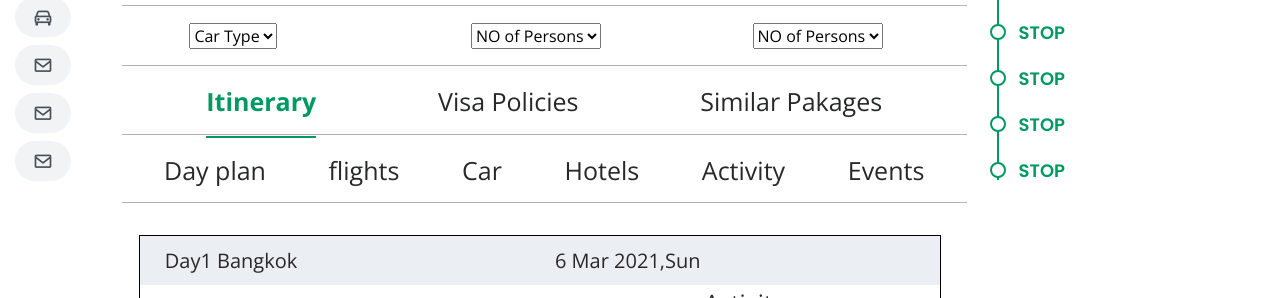
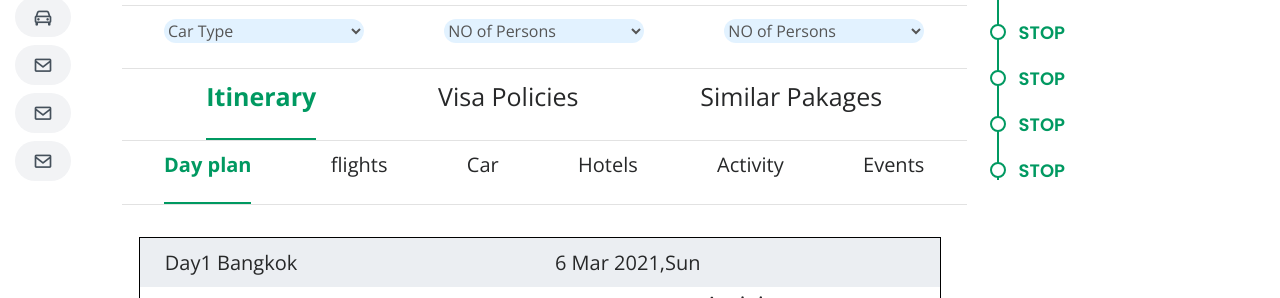
Before and after one commit to rayudutejesh/portfolio, a plain HTML site: page card.html in a window 1280 px wide. Shown: the part 427-725 px from the top of the page. Drawn offline with nearby package versions, Linux system fonts and the light colour scheme.

Commit message:
Add files via upload

```diff
--- a/assets/css/card.css
+++ b/assets/css/card.css
@@ -1,3 +1,4 @@
+
 .contain{
     margin: 0 10px;
     position: relative;
@@ -63,21 +64,33 @@
       }
   }
     /*--------------------------------------------------------------
-# car type
+# trip type
 --------------------------------------------------------------*/
-.car_type{
+.trip_type{
+    display: block;
     width: 100%;
-    height: 3vh;
-    font-size: 16px;
-bottom: 5px;
-padding: 2% 0% 5% 8%;
-display: block;
-width: 100%;
-justify-content: space-between;
-border-top:1px solid #b1b1b1;
+    justify-content: space-between;
+    height: 8vh;
+    background-color: #fff;
 
-background-color: #ffffff;
-border-bottom:1px solid #b1b1b1;
+    padding: 1.5% 5% 2% 5%;
+    border-bottom:1px solid #e2e2e2;
+    border-top:1px solid #e2e2e2;
+}
+.car_type select{
+    width: 200px;
+    border-radius: 50px;
+    background-color: #e2f2ff;
+    color: #555555;
+    z-index: 1;
+    outline:none;
+    border: none;
+    cursor: pointer;
+}
+
+.car_type select option select{
+    border: none;
+    outline: none;
 }
 /*--------------------------------------------------------------
 # itinerary
@@ -87,12 +100,15 @@ font-size: 25px;
 display: block;
 width: 100%;
 justify-content: space-between;
-height: 5vh;
+height: 9vh;
 background-color: #fff;
 z-index: 100;
-padding: 2% 10% 6% 10%;
-border-bottom:1px solid #b1b1b1;
+padding: 1% 10% 0% 10%;
+border-bottom:1px solid #e2e2e2;
 
+}
+#visa1,#visa2,#visa3{
+    cursor: pointer;
 }
 @media screen and (max-width: 768px) {
 
@@ -101,7 +117,7 @@ border-bottom:1px solid #b1b1b1;
     color: #009961!important;
     font-weight: 700;
     border-bottom: 2px solid #009961;
-    height: 55px;
+    height: 100%;
 }
 
 
@@ -109,18 +125,25 @@ border-bottom:1px solid #b1b1b1;
 # activity
 --------------------------------------------------------------*/
 .activity{
-font-size: 25px;
-bottom: 5px;
-padding: 2% 5% 6% 5%;
-display: block;
-width: 100%;
-justify-content: space-between;
+    font-size: 20px;
+    display: block;
+    width: 100%;
+    justify-content: space-between;
+    height: 8vh;
+    background-color: #fff;
 
-height: 5vh;
-background-color: #ffffff;
-z-index: 100000;
-border-bottom:1px solid #b1b1b1;
+    padding: 1% 5% 0 5%;
+    border-bottom:1px solid #e2e2e2;
 
+}
+.active3 {
+    color: #009961!important;
+    font-weight: 700;
+    border-bottom: 2px solid #009961;
+    height: 100%;
+}
+#flight,#flight2,#flight3,#flight4,#flight5,#flight6{
+    cursor: pointer;
 }
 
   /*--------------------------------------------------------------
--- a/assets/js/roadtrip_place.js
+++ b/assets/js/roadtrip_place.js
@@ -19,9 +19,9 @@
             }
 
             $(".activity .plan").on('click', function () {
-                $(this).siblings().removeClass('active2');
-                $(this).siblings().removeClass('active2');
-                $(this).addClass('active2');
+                $(this).siblings().removeClass('active3');
+                $(this).siblings().removeClass('active3');
+                $(this).addClass('active3');
             });
             $(".itinerary .Visa").on('click', function () {
                 $(this).siblings().removeClass('active2');
@@ -175,10 +175,10 @@ var sticky = header.offsetTop;
 
 // Add the sticky class to the header when you reach its scroll position. Remove "sticky" when you leave the scroll position
 function myFunction() {
-  if (window.pageYOffset > 425) {
+  if (window.pageYOffset > 405) {
     header.classList.add("sticky");
     $('.datacard').css({
-        'margin-top': '148px'
+        'margin-top': '120px'
 
     });
 
```
